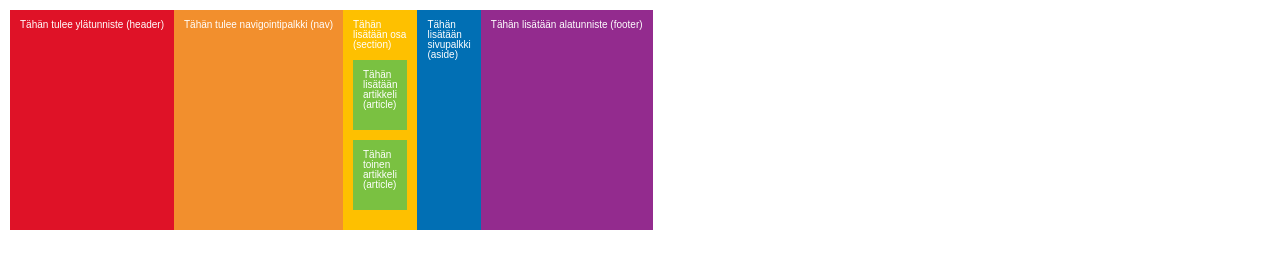
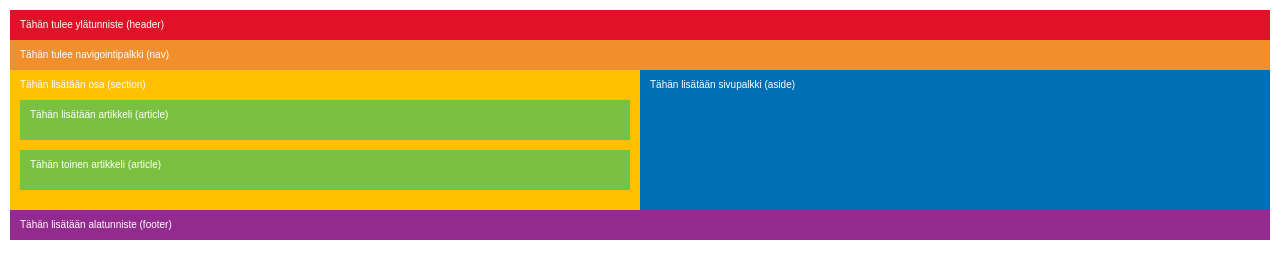
Before and after one commit to Hannes-Walden/05-semanttiset-tagit, a plain HTML site: page index.html in a window 1280 px wide. Drawn offline with Linux system fonts and the light colour scheme.

Commit message:
Tehtävä valmis

```diff
--- a/index.html
+++ b/index.html
@@ -1,11 +1,11 @@
 <!DOCTYPE html>
 <html lang="en">
   <head>
-    <meta charset="UTF-8">
-    <meta name="viewport" content="width=device-width, initial-scale=1.0">
-    <link rel="stylesheet" href="./reset.css">
-    <link rel="stylesheet" href="./layout.css">
-    <title>Document</title>
+    <meta charset="UTF-8" />
+    <meta name="viewport" content="width=device-width, initial-scale=1.0" />
+    <link rel="stylesheet" href="./reset.css" />
+    <link rel="stylesheet" href="./layout.css" />
+    <title>Semanttiset tagit</title>
   </head>
   <body class="lapset-rinnakkain">
     <header>
--- a/layout.css
+++ b/layout.css
@@ -1,79 +1,74 @@
 /* Mobile-first! */
 
-html
-{
+html {
   font-size: 62.5%;
 }
 
-body
-{
+body {
   color: white;
   font-family: sans-serif;
   margin: 1rem;
 }
 
-header, nav, section, article, aside, footer
-{
+header,
+nav,
+section,
+article,
+aside,
+footer {
   padding: 1rem;
 }
-section p
-{
+section p {
   margin-block-end: 1rem;
 }
 
-header
-{
-    background-color: #DF1227;
+header {
+  background-color: #df1227;
 }
 
-nav
-{
-    background-color: #F28F2D;
+nav {
+  background-color: #f28f2d;
 }
 
-section
-{
-    background-color: #FEC000;
+section {
+  background-color: #fec000;
+  float: left;
+  width: 50%;
 }
 
-article
-{
-    background-color: #7AC141;
+article {
+  background-color: #7ac141;
   margin-block-end: 1rem;
 }
 
-aside
-{
-    background-color: #016FB4;
+aside {
+  background-color: #016fb4;
+  float: right;
+  width: 50%;
 }
 
-footer
-{
-    background-color: #932B8E;
+footer {
+  background-color: #932b8e;
+  clear: both;
 }
-
 
 /* Käytetään flexiä section- ja aside-elementtien saamiseksi rinnakkain */
 /* Sääntö vanhempaan */
-.lapset-rinnakkain
-{
+.lapset-rinnakkain {
   display: flex;
   flex-direction: row;
   flex-wrap: wrap;
 }
 /* '' merkkaa kaikille ja '>' merkkaa ko. vanhemman lapsille */
 /* Sääntö lapsille */
-.lapset-rinnakkain >
-{
+.lapset-rinnakkain > * {
   flex-basis: 100%;
   flex-grow: 1;
 }
 
 /* Säännöt mobiilia suuremmille näytöille  */
-@media only screen and (min-width: 426px)
-{
-    .lapset-rinnakkain .tama-rinnakkain
-    {
+@media only screen and (min-width: 426px) {
+  .lapset-rinnakkain .tama-rinnakkain {
     flex-basis: 0;
   }
 }
```
Lines whose indentation alone changed are shown as unchanged.
